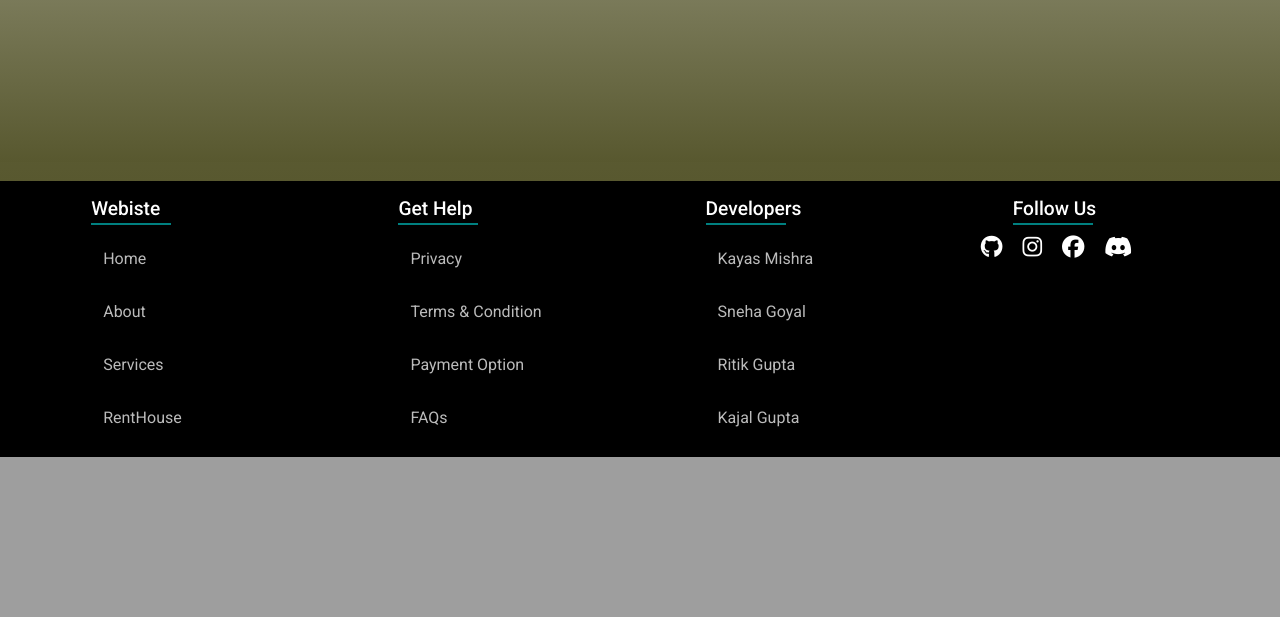
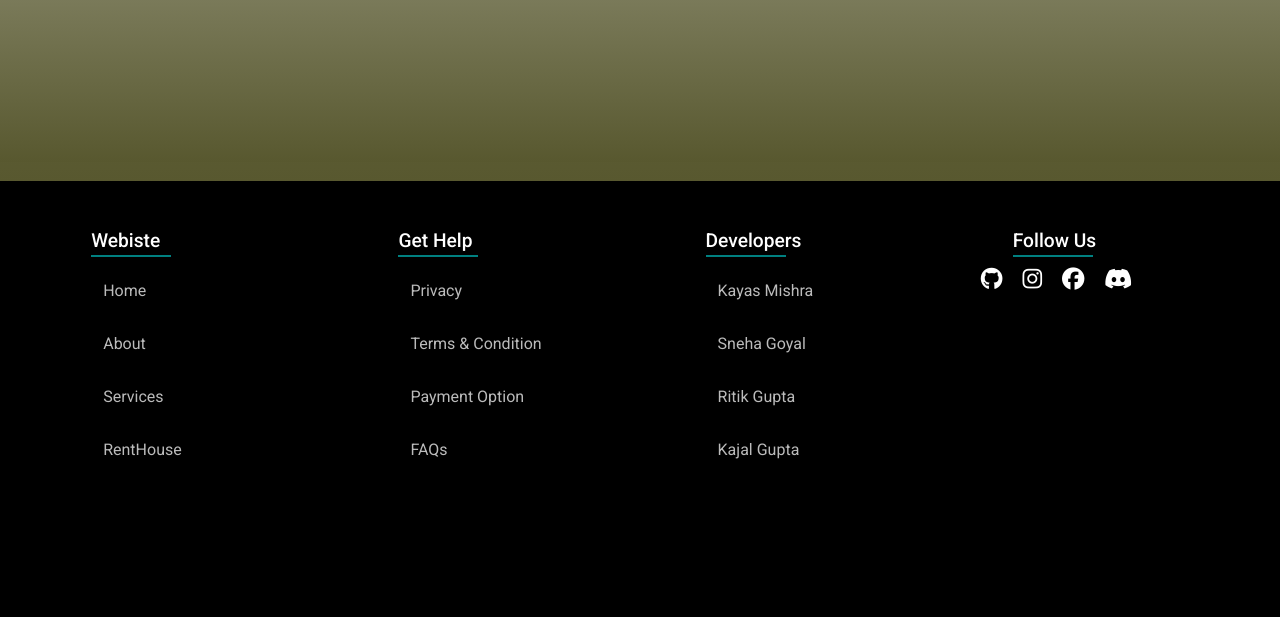
Before and after one commit to KayasSecret/Hackathon_KRKS, a PHP site: page / in a window 1280 px wide. Shown: the part 4798-5415 px from the top of the page. Before the commit the page ends 5255 px from the top, so only its background shows below. Run offline with PHP 8.4, Linux system fonts and the light colour scheme.

Commit message:
#icon_update

```diff
--- a/HT-Main-Page/style.css
+++ b/HT-Main-Page/style.css
@@ -470,8 +470,9 @@ ul li a:hover{
 }
 
 .footer {
-    background-color: #141414;
-    /* padding: 4.4rem 0; */
+    background-color: #000000;
+    padding-top: 2rem;
+    padding-bottom: 8rem;
 }
 
 .foot-col {
```
